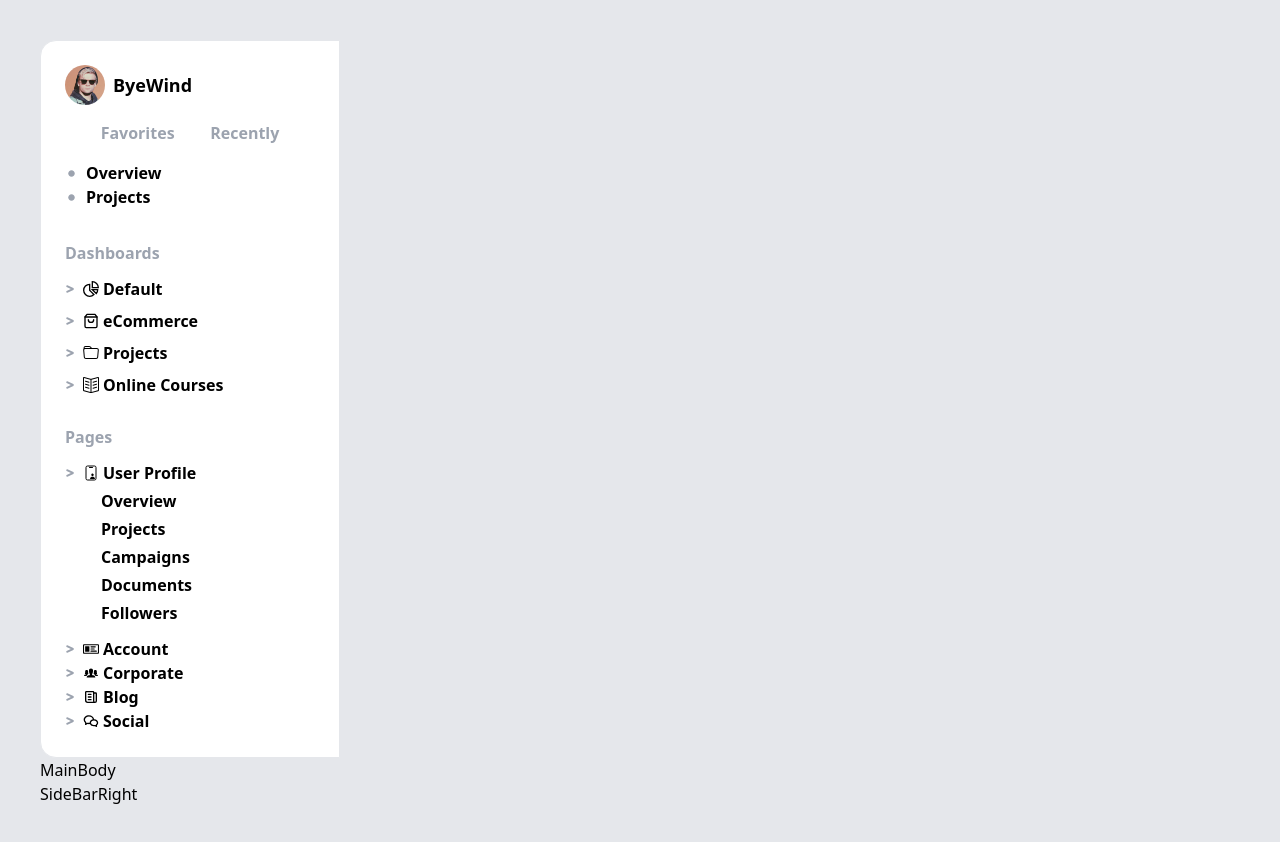
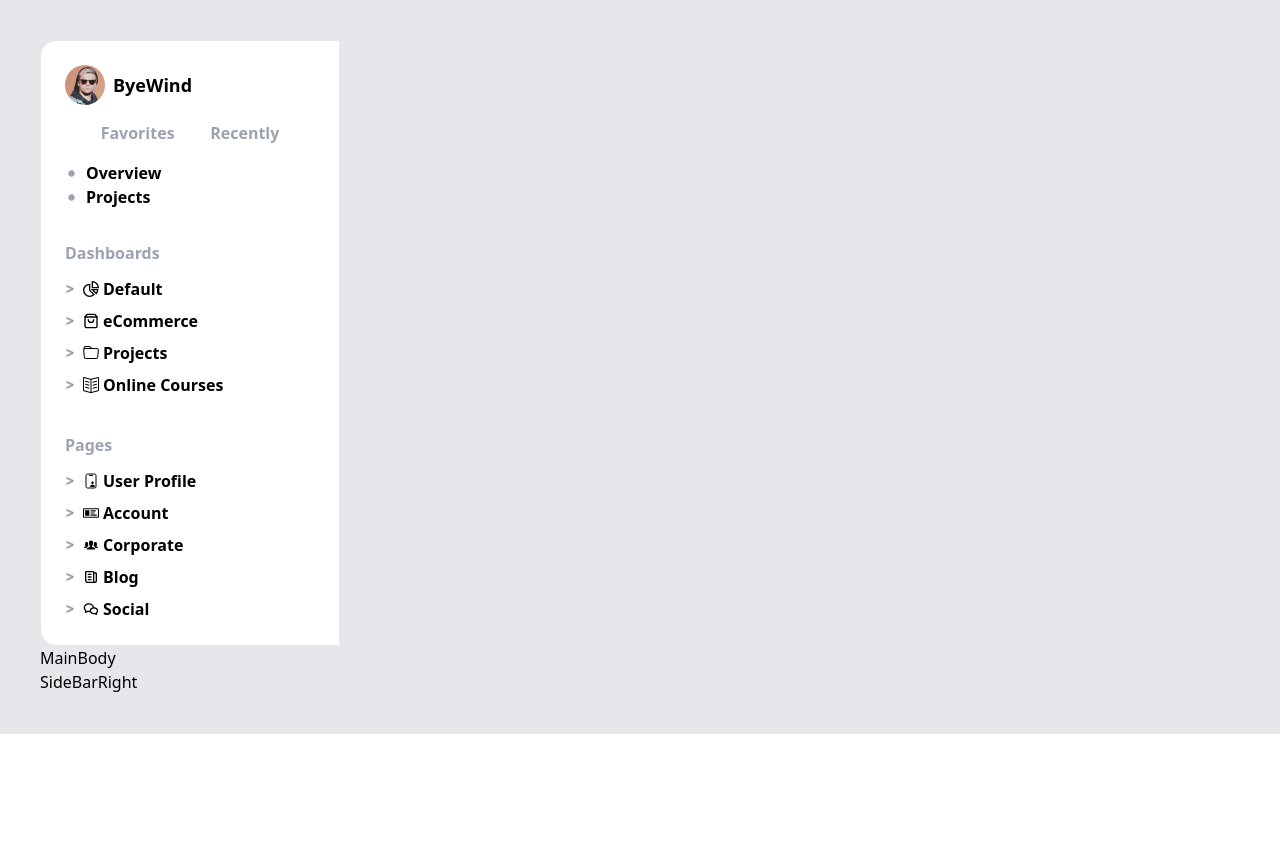
Before and after one commit to kamrankhancodes/splice-frontend-test, a React (Create React App) app: page /dashboard in a window 1280 px wide. Shown: the top 842 px of the page. After the commit the page ends 800 px from the top, so only its background shows below. Built offline with nearby package versions, Linux system fonts and the light colour scheme.

Commit message:
left sidebar toggle functionality done

```diff
--- a/src/layout/SidebarLeft.jsx
+++ b/src/layout/SidebarLeft.jsx
@@ -1,6 +1,6 @@
-
+import { useState } from "react";
 import { GoPrimitiveDot } from "react-icons/go";
-import { FaGreaterThan, } from "react-icons/fa";
+import { FaGreaterThan } from "react-icons/fa";
 import { GrPieChart } from "react-icons/gr";
 import { FiShoppingBag } from "react-icons/fi";
 import { BsFolder } from "react-icons/bs";
@@ -11,126 +11,209 @@ import { IoIosPeople } from "react-icons/io";
 import { TbNews } from "react-icons/tb";
 import { RiWechatLine } from "react-icons/ri";
 
+const SidebarLeft = () => {
+  const [selectedLink, setSelectedLink] = useState("");
+  const [displayAccordion, setDisplayAccordion] = useState(false);
 
-
-const SidebarLeft = () => {
-
+  const showAccordion = (value) => {
+    if (displayAccordion === false) {
+      setDisplayAccordion(!displayAccordion);
+      setSelectedLink(value);
+    } else setDisplayAccordion(!displayAccordion);
+  };
 
   return (
-    <aside className='justify-star font-semibold w-full flex-wrap md:w-1/4 bg-white overflow-hidden border border-r-gray-200 rounded-l-2xl'>
-      <div className='m-6'>
-        <span className='flex '>
-          <img className="w-10 h-10 rounded-full" src={process.env.PUBLIC_URL + "/assets/images/profile-picture-5.jpg"} alt="Rounded avatar" />
-          <p className='text-lg font-semibold  my-auto pl-2'>ByeWind</p>
-        </ span>
+    <aside className="justify-star font-semibold w-full flex-wrap md:w-1/4 bg-white overflow-hidden border border-r-gray-200 rounded-l-2xl">
+      <div className="m-6">
+        <span className="flex ">
+          <img
+            className="w-10 h-10 rounded-full"
+            src={
+              process.env.PUBLIC_URL + "/assets/images/profile-picture-5.jpg"
+            }
+            alt="Rounded avatar"
+          />
+          <p className="text-lg font-semibold  my-auto pl-2">ByeWind</p>
+        </span>
         <div className="pb-4">
-          <span className='flex text-center justify-evenly py-4'>
-            <p className='font-lg text-gray-400 width-full'>
-              Favorites
-            </p>
-            <p className='font-lg text-gray-400 width-full'>
-              Recently
-            </p>
+          <span className="flex text-center justify-evenly py-4">
+            <p className="font-lg text-gray-400 width-full">Favorites</p>
+            <p className="font-lg text-gray-400 width-full">Recently</p>
           </span>
           <ul>
-            <li className='flex'>
-              < GoPrimitiveDot className='my-auto text-gray-400 mr-2' size={13} />
+            <li className="flex">
+              <GoPrimitiveDot
+                className="my-auto text-gray-400 mr-2"
+                size={13}
+              />
               Overview
             </li>
-            <li className='flex'>
-              < GoPrimitiveDot className='my-auto text-gray-400 mr-2' size={13} />
+            <li className="flex">
+              <GoPrimitiveDot
+                className="my-auto text-gray-400 mr-2"
+                size={13}
+              />
               Projects
             </li>
           </ul>
         </div>
-        <div className='my-4'>
-
-          <p className='font-lg text-gray-400 width-full mb-3'>
-            Dashboards
-          </p>
-          <ul className='pb-3'>
-            <li className='flex mb-2'>
-              < FaGreaterThan className='text-gray-400 my-auto mr-2' size={10} />
-              <span className='flex'>
-                < GrPieChart className='my-auto mr-1' />
+        <div className="my-4">
+          <p className="font-lg text-gray-400 width-full mb-3">Dashboards</p>
+          <ul className="pb-3">
+            <li>
+              <div
+                className="flex mb-2 cursor-pointer"
+                onClick={() => showAccordion("Default")}
+              >
+                <FaGreaterThan
+                  className="text-gray-400 my-auto mr-2"
+                  size={10}
+                />
+                <span className="flex">
+                  <GrPieChart className="my-auto mr-1" />
                   Default
                 </span>
+              </div>
             </li>
-            <li className='flex mb-2'>
-              < FaGreaterThan className='text-gray-400 my-auto mr-2 ' size={10} />
-              <span className='flex'>
-                < FiShoppingBag className='my-auto mr-1' />
+            <li>
+              <div
+                className="flex mb-2 cursor-pointer"
+                onClick={() => showAccordion("eCommerce")}
+              >
+                <FaGreaterThan
+                  className="text-gray-400 my-auto mr-2 "
+                  size={10}
+                />
+                <span className="flex">
+                  <FiShoppingBag className="my-auto mr-1" />
                   eCommerce
                 </span>
+              </div>
             </li>
-            <li className='flex mb-2'>
-              < FaGreaterThan className='text-gray-400 my-auto mr-2' size={10} />
-              <span className='flex'>
-                < BsFolder className='my-auto mr-1' />
+            <li>
+              <div
+                className="flex mb-2 cursor-pointer"
+                onClick={() => showAccordion("Projects")}
+              >
+                <FaGreaterThan
+                  className="text-gray-400 my-auto mr-2"
+                  size={10}
+                />
+                <span className="flex">
+                  <BsFolder className="my-auto mr-1" />
                   Projects
                 </span>
+              </div>
             </li>
-            <li className='flex mb-21'>
-              < FaGreaterThan className='text-gray-400 my-auto mr-2' size={10} />
-              <span className='flex'>
-                < SlBookOpen className='my-auto mr-1' />
+            <li>
+            <div
+                className="flex mb-2 cursor-pointer"
+                onClick={() => showAccordion("Online Courses")}
+              >
+                <FaGreaterThan
+                  className="text-gray-400 my-auto mr-2"
+                  size={10}
+                />
+                <span className="flex">
+                  <SlBookOpen className="my-auto mr-1" />
                   Online Courses
                 </span>
+              </div>
             </li>
           </ul>
         </div>
-        <div className='my-4'>
-
-          <p className='font-lg text-gray-400 width-full mb-3'>
-            Pages
-          </p>
+        <div className="my-4">
+          <p className="font-lg text-gray-400 width-full mb-3">Pages</p>
           <ul>
-            <li className='flex flex-wrap mb-2'>
-              <span className='flex'>
-                < FaGreaterThan className='text-gray-400 my-auto mr-2' size={10} />
-                < IoIdCardOutline className='my-auto mr-1' />
+            <li className="flex flex-wrap mb-2">
+              <span
+                className="flex"
+                onClick={() => showAccordion("User Profile")}
+              >
+                <FaGreaterThan
+                  className="text-gray-400 my-auto mr-2"
+                  size={10}
+                />
+                <IoIdCardOutline className="my-auto mr-1 cursor-pointer" />
                 User Profile
-
               </span>
-              <ul className=' w-full mx-auto'>
-                <li className='pl-9 my-1 hover:bg-gray-200 rounded hover:border-2 hover:border-l-black cursor-pointer'>Overview</li>
-                <li className='pl-9 my-1 hover:bg-gray-200 rounded hover:border-2 hover:border-l-black cursor-pointer'>Projects</li>
-                <li className='pl-9 my-1 hover:bg-gray-200 rounded hover:border-2 hover:border-l-black cursor-pointer'>Campaigns</li>
-                <li className='pl-9 my-1 hover:bg-gray-200 rounded hover:border-2 hover:border-l-black cursor-pointer'>Documents</li>
-                <li className='pl-9 my-1 hover:bg-gray-200 rounded hover:border-2 hover:border-l-black cursor-pointer'>Followers</li>
-              </ul>
+              {selectedLink === "User Profile" && displayAccordion === true && (
+                <ul className=" w-full mx-auto">
+                  <li className="pl-9 my-1 hover:bg-gray-200 rounded hover:border-2 hover:border-l-black cursor-pointer">
+                    Overview
+                  </li>
+                  <li className="pl-9 my-1 hover:bg-gray-200 rounded hover:border-2 hover:border-l-black cursor-pointer">
+                    Projects
+                  </li>
+                  <li className="pl-9 my-1 hover:bg-gray-200 rounded hover:border-2 hover:border-l-black cursor-pointer">
+                    Campaigns
+                  </li>
+                  <li className="pl-9 my-1 hover:bg-gray-200 rounded hover:border-2 hover:border-l-black cursor-pointer">
+                    Documents
+                  </li>
+                  <li className="pl-9 my-1 hover:bg-gray-200 rounded hover:border-2 hover:border-l-black cursor-pointer">
+                    Followers
                   </li>
                 </ul>
-          <span className='flex'>
-            < FaGreaterThan className='text-gray-400 my-auto mr-2' size={10} />
-            < RxIdCard className='my-auto mr-1' />
+              )}
+            </li>
+            <li>
+            <div
+                className="flex mb-2 cursor-pointer"
+                onClick={() => showAccordion("Account")}
+              >
+                <FaGreaterThan
+                  className="text-gray-400 my-auto mr-2"
+                  size={10}
+                />
+                <RxIdCard className="my-auto mr-1" />
                 Account
-
-          </span>
-          <span className='flex'>
-            < FaGreaterThan className='text-gray-400 my-auto mr-2' size={10} />
-            < IoIosPeople className='my-auto mr-1' />
+              </div>
+            </li>
+            <li>
+            <div
+                className="flex mb-2 cursor-pointer"
+                onClick={() => showAccordion("Corporate")}
+              >
+                <FaGreaterThan
+                  className="text-gray-400 my-auto mr-2"
+                  size={10}
+                />
+                <IoIosPeople className="my-auto mr-1" />
                 Corporate
-
-          </span>
-          <span className='flex'>
-            < FaGreaterThan className='text-gray-400 my-auto mr-2' size={10} />
-            < TbNews className='my-auto mr-1' />
+              </div>
+            </li>
+            <li>
+            <div
+                className="flex mb-2 cursor-pointer"
+                onClick={() => showAccordion("Blog")}
+              >
+                <FaGreaterThan
+                  className="text-gray-400 my-auto mr-2"
+                  size={10}
+                />
+                <TbNews className="my-auto mr-1" />
                 Blog
-
-          </span>
-          <span className='flex'>
-            < FaGreaterThan className='text-gray-400 my-auto mr-2' size={10} />
-            < RiWechatLine className='my-auto mr-1' />
+              </div>
+            </li>
+            <li>
+            <div
+                className="flex mb-2 cursor-pointer"
+                onClick={() => showAccordion("Social")}
+              >
+                <FaGreaterThan
+                  className="text-gray-400 my-auto mr-2"
+                  size={10}
+                />
+                <RiWechatLine className="my-auto mr-1" />
                 Social
-
-          </span>
               </div>
-
-
+            </li>
+          </ul>
+        </div>
       </div>
     </aside>
-  )
-}
+  );
+};
 
-export default SidebarLeft
+export default SidebarLeft;
```
Lines whose indentation alone changed are shown as unchanged.
